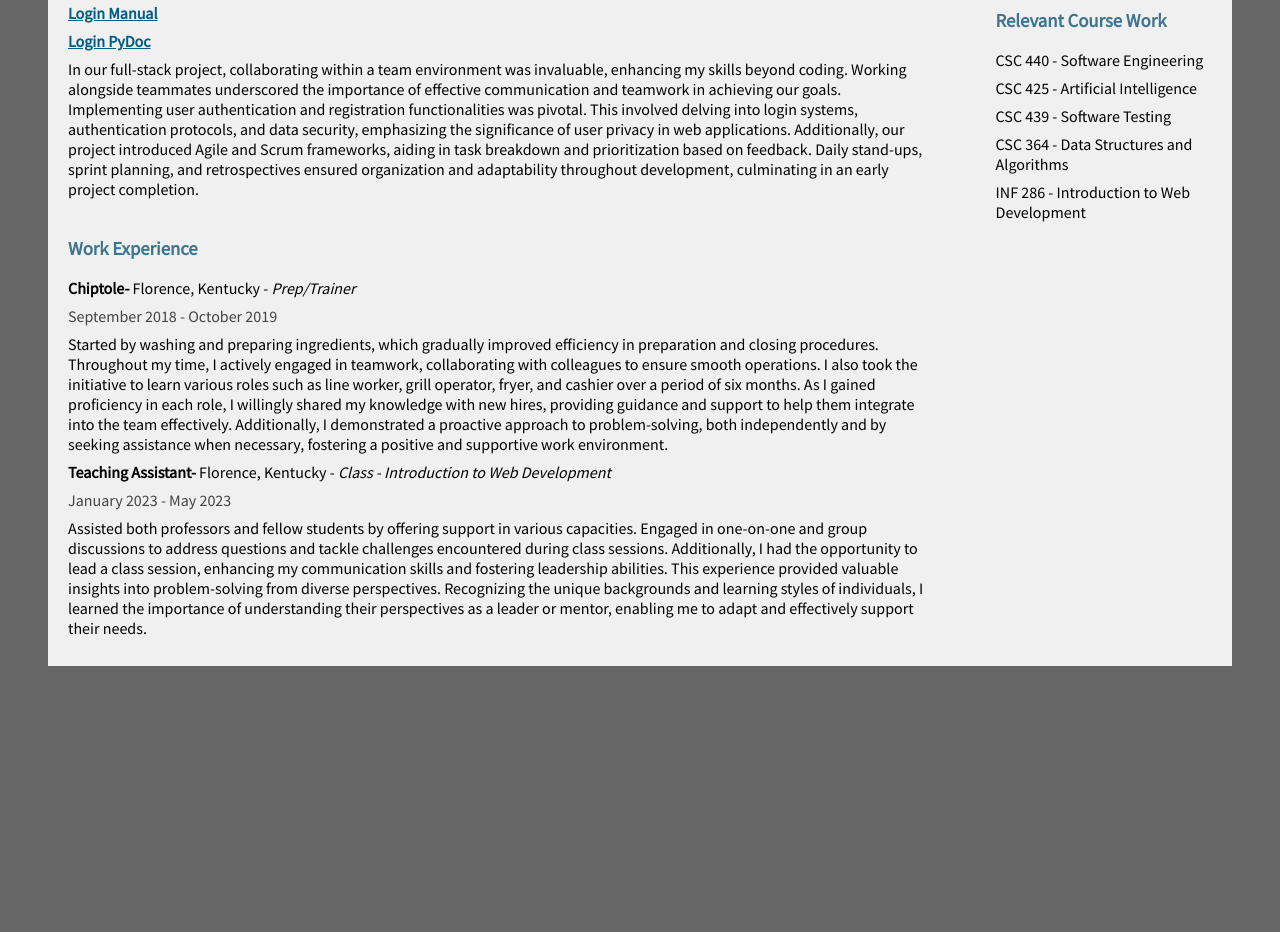
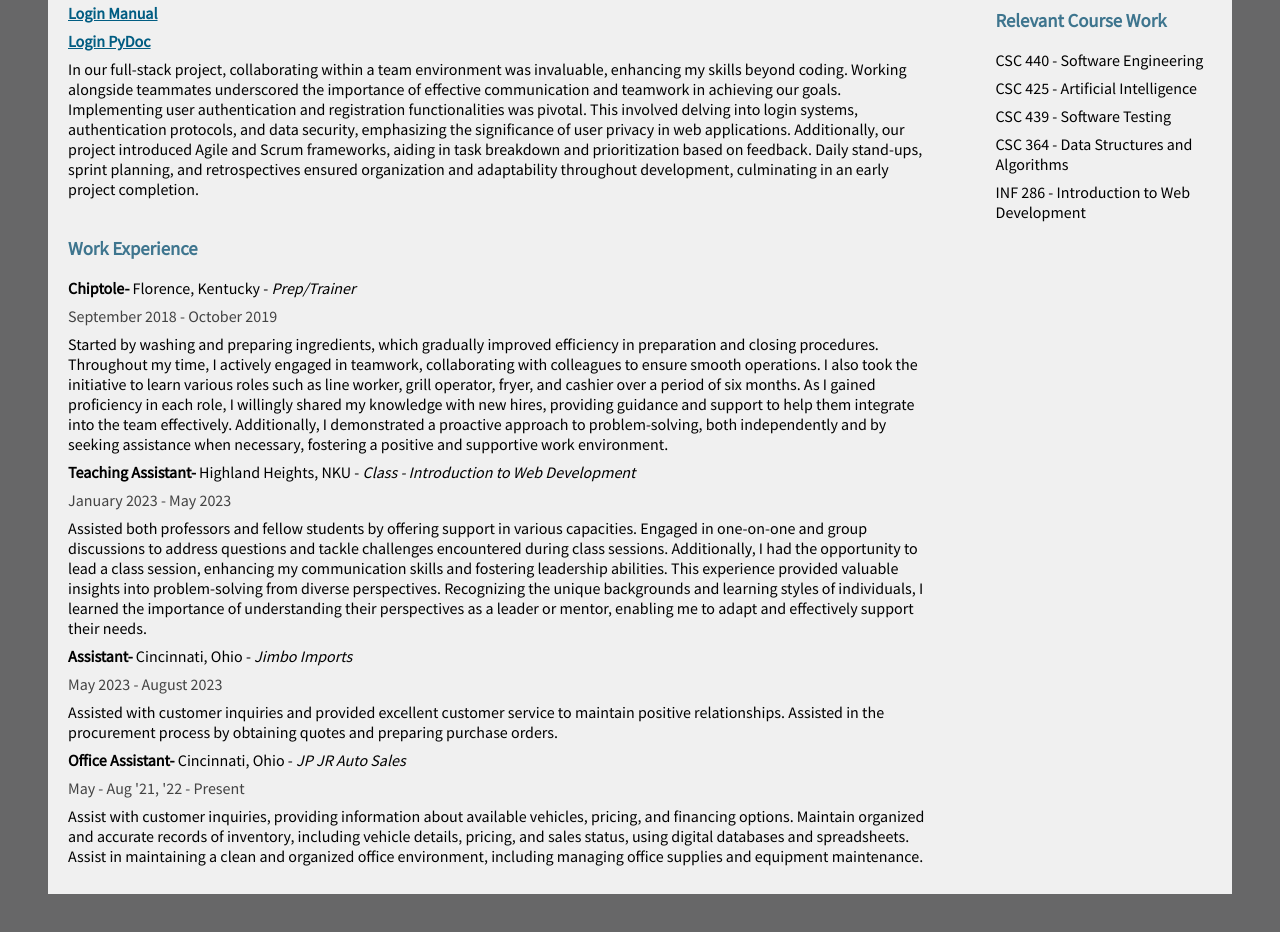
Before and after one commit to paredesg27/resume, a plain HTML site: page index.html in a window 1280 px wide. Shown: the part 699-1631 px from the top of the page. Before the commit the page ends 1413 px from the top, so only its background shows below. Drawn offline with Linux system fonts and the light colour scheme.

Commit message:
update work experience

```diff
--- a/index.html
+++ b/index.html
@@ -65,7 +65,8 @@
 
 
                     </em></p>
-                <span class="date"><a href="https://github.com/Norse-IoT/DistanceRangingSensor" target="_blank">Github Repo</a></span>
+                <span class="date"><a href="https://github.com/Norse-IoT/DistanceRangingSensor" target="_blank">Github
+                        Repo</a></span>
                 <p>
                     IoT Device used to measure the number of people inside a room. Developed using C+ and Arduino.
                     Used as a teaching example of possible beginner project for new member in Norse Iot.
@@ -102,7 +103,8 @@
                     </span>-<em>
                     </em>
                 </p>
-                <span class="date"><a href="https://github.com/paredesg27/Riki_based_Website" target="_blank">GitHub Repo</a></span>
+                <span class="date"><a href="https://github.com/paredesg27/Riki_based_Website" target="_blank">GitHub
+                        Repo</a></span>
                 <a href="Riki.html" target="_blank">
                     <p>Login Manual</p>
                 </a>
@@ -166,7 +168,7 @@
 
                             </span>
 
-                            Florence, Kentucky
+                            Highland Heights, NKU
 
                         </span>-<em>
 
@@ -184,6 +186,52 @@
                         a leader or mentor, enabling me to adapt and effectively support their needs.
                     </p>
                 </section>
+                <p><span class="resume-employer"><span class="company">
+
+                            Assistant-
+
+                        </span>
+
+                        Cincinnati, Ohio
+
+                    </span>-<em>
+
+                        Jimbo Imports
+
+                    </em></p>
+                <span class="date">May 2023 - August 2023</span>
+                <p>
+                    Assisted with customer inquiries and provided excellent customer service to maintain positive
+                    relationships.
+                    Assisted in the procurement process by obtaining quotes and preparing purchase orders.
+
+                </p>
+            </section>
+            <p><span class="resume-employer"><span class="company">
+
+                        Office Assistant-
+
+                    </span>
+
+                    Cincinnati, Ohio
+
+
+                </span>-<em>
+
+                    JP JR Auto Sales
+
+                </em></p>
+            <span class="date">May - Aug '21, '22 - Present</span>
+            <p>
+                Assist with customer inquiries, providing information about available vehicles, pricing, and financing
+                options.
+                Maintain organized and accurate records of inventory, including vehicle details, pricing, and sales
+                status, using digital databases and spreadsheets.
+                Assist in maintaining a clean and organized office environment, including managing office supplies and
+                equipment maintenance.
+
+            </p>
+            </section>
         </div>
         <div id="main-2">
             <!--CONTACT SECTION - BLUE RESUME-->
```
